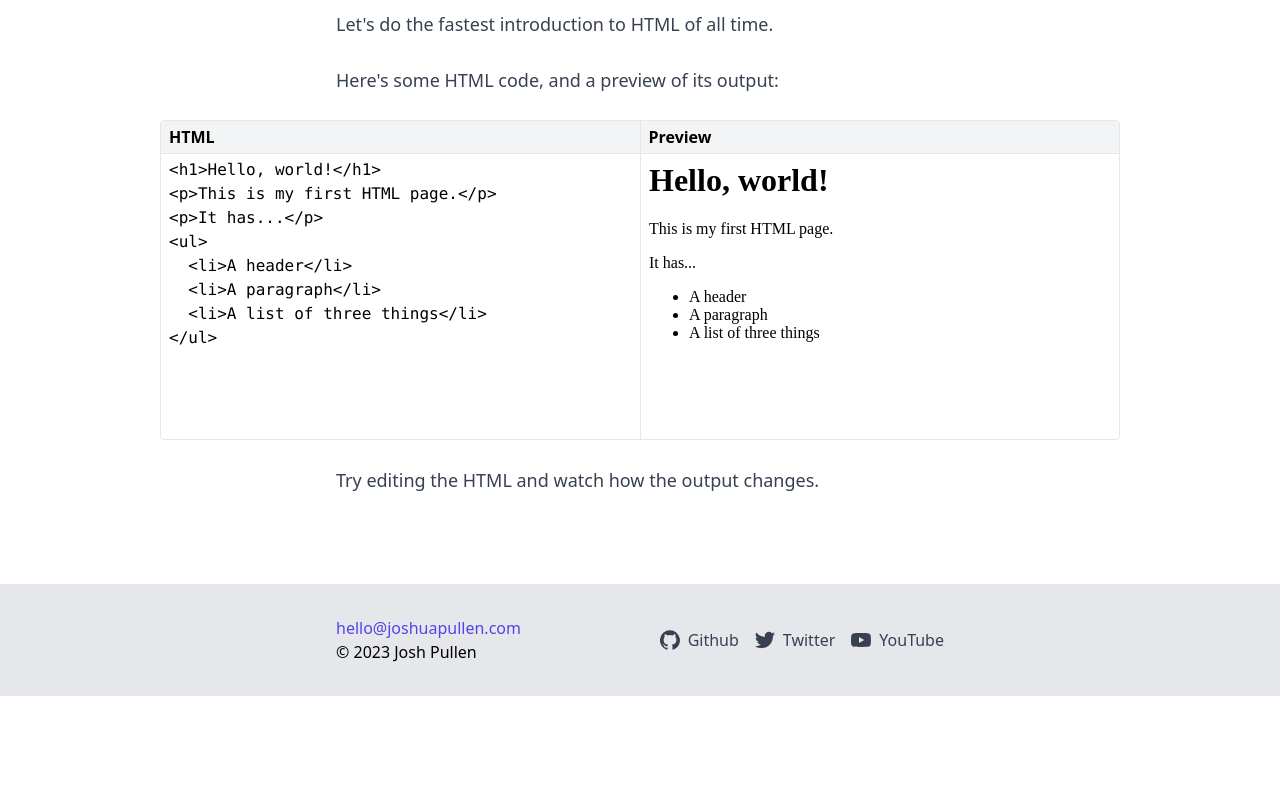
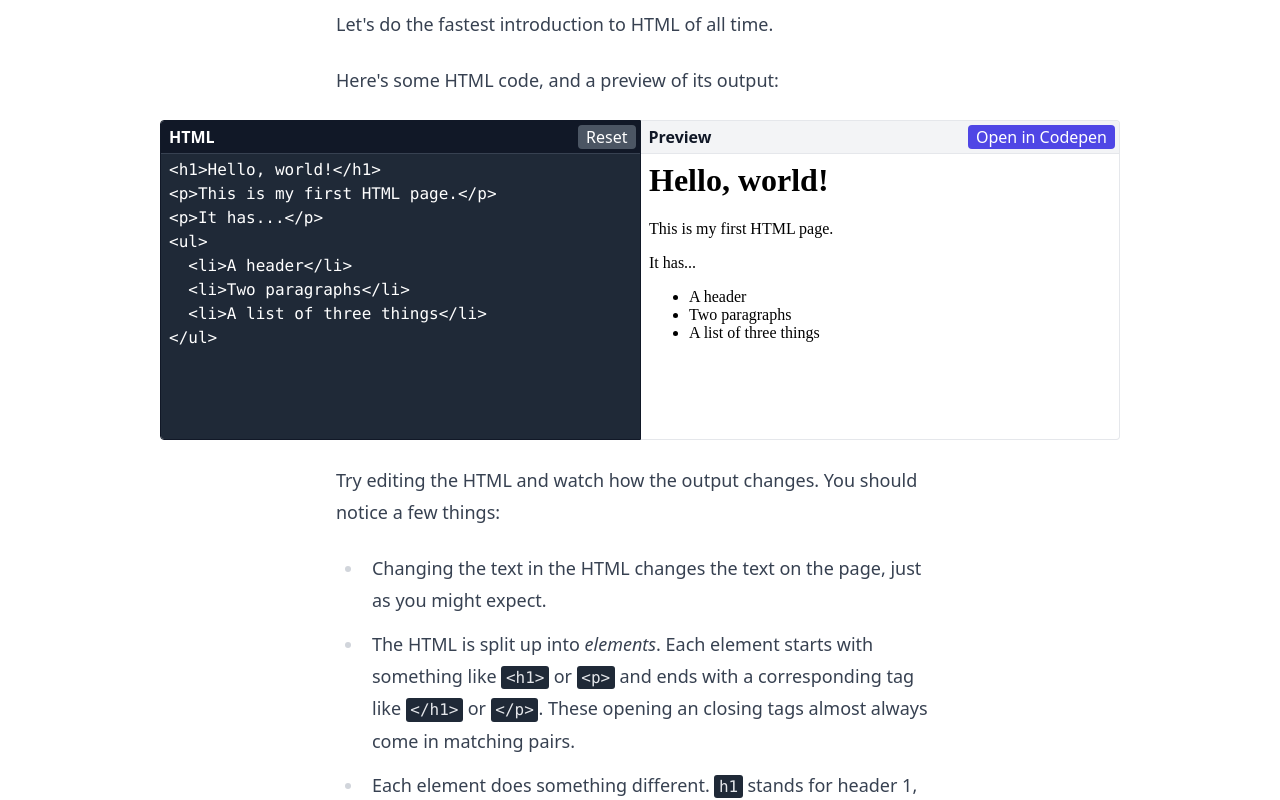
Before and after one commit to PullJosh/joshuapullen.com, a Next.js app: page /tutorials/javascript-for-scratchers/part-2 in a window 1280 px wide. Shown: the part 1840-2640 px from the top of the page. Before the commit the page ends 2536 px from the top, so only its background shows below. Built offline with nearby package versions, Linux system fonts and the light colour scheme.

Commit message:
Improve HTML editor

```diff
--- a/components/WebpageEditor.js
+++ b/components/WebpageEditor.js
@@ -9,7 +9,7 @@ export default function WebpageEditor({
   const [css, setCSS] = useState(defaultCSS);
   const [js, setJS] = useState(defaultJS);
 
-  const debounceHTML = useDebounce(html, 1000);
+  const debounceHTML = useDebounce(html, 500);
   const debounceCSS = useDebounce(css, 500);
   const debounceJS = useDebounce(js, 2000);
 
@@ -26,15 +26,21 @@ export default function WebpageEditor({
   }, [debounceHTML, debounceCSS, debounceJS]);
 
   return (
-    <div className="flex flex-col sm:flex-row items-stretch h-96 sm:h-80 max-h-screen border rounded overflow-hidden divide-y sm:divide-y-0 sm:divide-x">
-      <div className="flex-1 flex flex-col">
+    <div className="flex flex-col sm:flex-row items-stretch h-96 sm:h-80 max-h-screen">
+      <div className="flex-1 flex flex-col border border-gray-900 rounded-l overflow-hidden">
         {defaultHTML && (
           <div className="flex flex-col flex-grow">
-            <div className="bg-gray-100 px-2 py-1 font-semibold border-b">
-              HTML
+            <div className="flex justify-between items-center bg-gray-900 p-1 border-b border-gray-700">
+              <span className="font-semibold px-1 text-white">HTML</span>
+              <button
+                className="bg-gray-600 text-white px-2 rounded"
+                onClick={() => setHTML(defaultHTML)}
+              >
+                Reset
+              </button>
             </div>
             <textarea
-              className="flex-grow px-2 py-1 font-mono resize-none whitespace-pre"
+              className="flex-grow px-2 py-1 font-mono resize-none whitespace-pre bg-gray-800 text-white"
               value={html}
               onChange={(event) => {
                 setHTML(event.target.value);
@@ -61,9 +67,15 @@ export default function WebpageEditor({
           />
         )}
       </div>
-      <div className="flex-1 flex flex-col">
-        <div className="bg-gray-100 px-2 py-1 font-semibold border-b">
-          Preview
+      <div className="flex-1 flex flex-col border border-l-0 rounded-r overflow-hidden">
+        <div className="flex justify-between items-center bg-gray-100 p-1 border-b">
+          <span className="font-semibold px-1 text-gray-900">Preview</span>
+          <button
+            className="bg-indigo-600 text-white px-2 rounded"
+            onClick={() => openInCodepen({ html, css, js })}
+          >
+            Open in Codepen
+          </button>
         </div>
         <iframe src={pageURL} className="flex-grow" />
       </div>
@@ -108,3 +120,22 @@ function useDebounce(value, delay) {
 
   return debouncedValue;
 }
+
+function openInCodepen(data) {
+  const form = document.createElement("form");
+  form.method = "POST";
+  form.action = "https://codepen.io/pen/define";
+  form.target = "_blank";
+
+  const hiddenField = document.createElement("input");
+  hiddenField.type = "hidden";
+  hiddenField.name = "data";
+  hiddenField.value = JSON.stringify(data)
+    .replace(/"/g, "&quot;")
+    .replace(/'/g, "&apos;");
+
+  form.appendChild(hiddenField);
+
+  document.body.appendChild(form);
+  form.submit();
+}
--- a/pages/tutorials/javascript-for-scratchers/part-2.js
+++ b/pages/tutorials/javascript-for-scratchers/part-2.js
@@ -103,14 +103,36 @@ export default function Part1() {
 <p>It has...</p>
 <ul>
   <li>A header</li>
-  <li>A paragraph</li>
+  <li>Two paragraphs</li>
   <li>A list of three things</li>
 </ul>`}
             />
           </div>
         </div>
         <div className="prose sm:prose-lg prose-indigo">
-          <p>Try editing the HTML and watch how the output changes.</p>
+          <p>
+            Try editing the HTML and watch how the output changes. You should
+            notice a few things:
+          </p>
+          <ul>
+            <li>
+              Changing the text in the HTML changes the text on the page, just
+              as you might expect.
+            </li>
+            <li>
+              The HTML is split up into <em>elements</em>. Each element starts
+              with something like <code>&lt;h1&gt;</code> or{" "}
+              <code>&lt;p&gt;</code> and ends with a corresponding tag like{" "}
+              <code>&lt;/h1&gt;</code> or <code>&lt;/p&gt;</code>. These opening
+              an closing tags almost always come in matching pairs.
+            </li>
+            <li>
+              Each element does something different. <code>h1</code> stands for
+              header 1, and it makes a big header on the page. <code>p</code>{" "}
+              stands for paragraph, <code>ul</code> stands for unordered list,
+              and <code>li</code> stands for list item.
+            </li>
+          </ul>
         </div>
       </article>
     </Layout>
```
